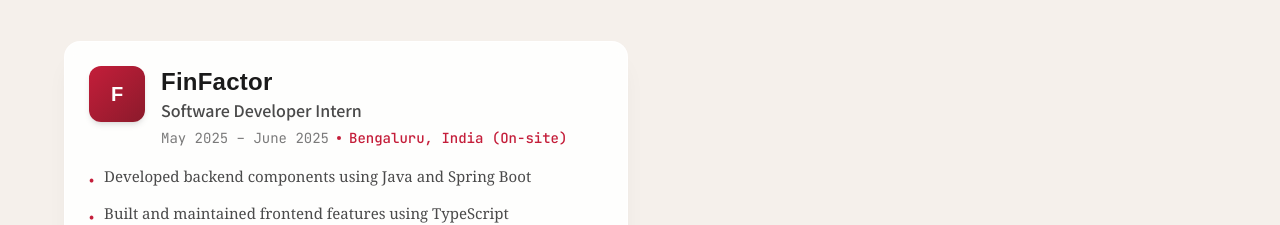
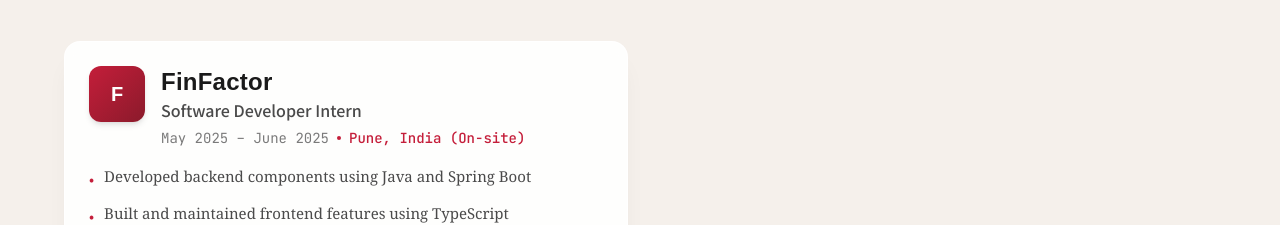
Before and after one commit to gaurav3611/gaurav-gandhi-portfolio, a Next.js app: page / in a window 1280 px wide. Shown: the part 2260-2485 px from the top of the page. Built offline with nearby package versions, Linux system fonts and the light colour scheme.

Commit message:
Update internship location to Pune, India (On-site)

```diff
--- a/src/data/portfolio.ts
+++ b/src/data/portfolio.ts
@@ -78,7 +78,7 @@
   {
     company: "FinFactor",
     role: "Software Developer Intern",
-    location: "Bengaluru, India (On-site)",
+    location: "Pune, India (On-site)",
     start: "May 2025",
     end: "June 2025",
     duration: "May 2025 – June 2025",
```
